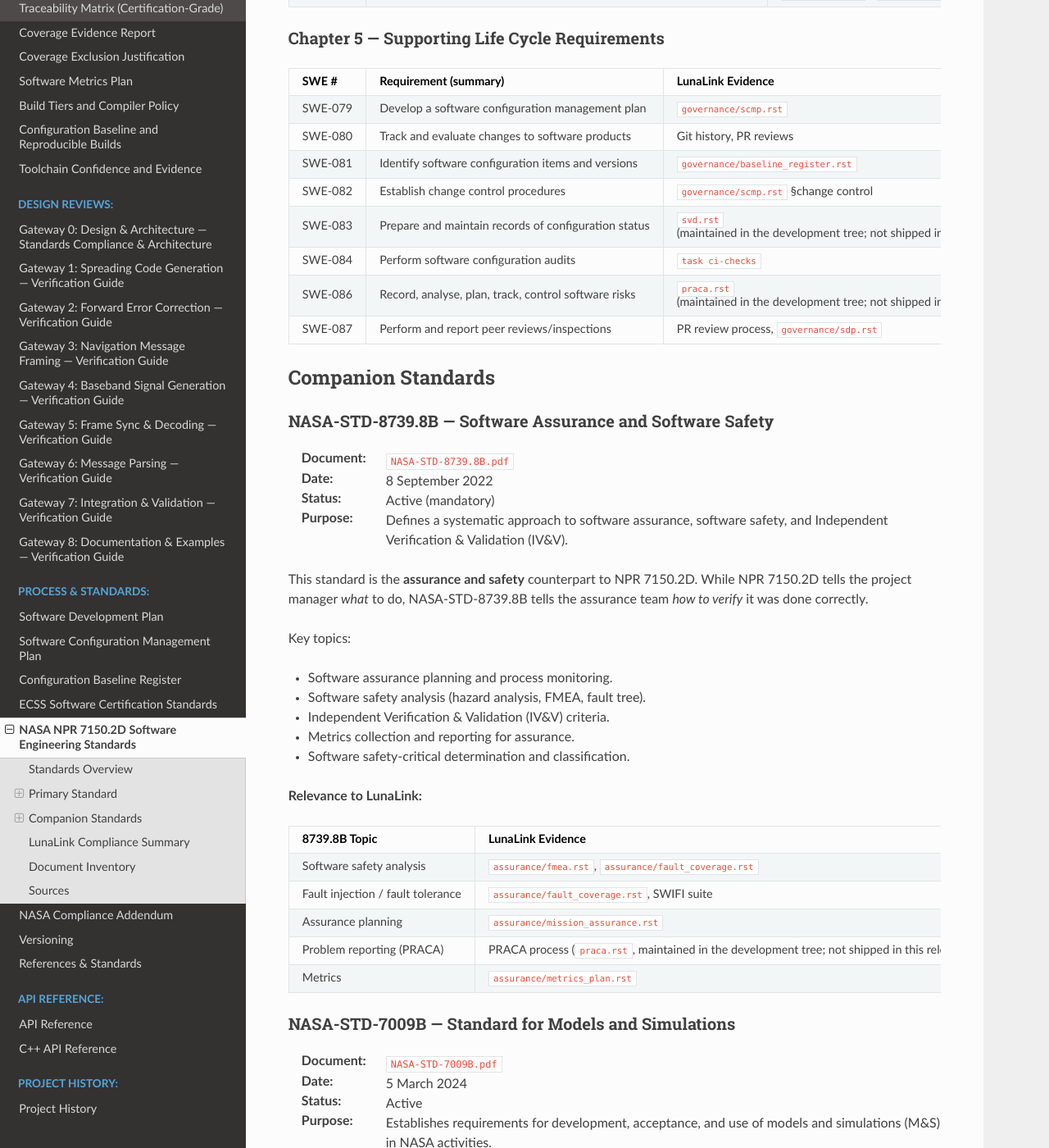
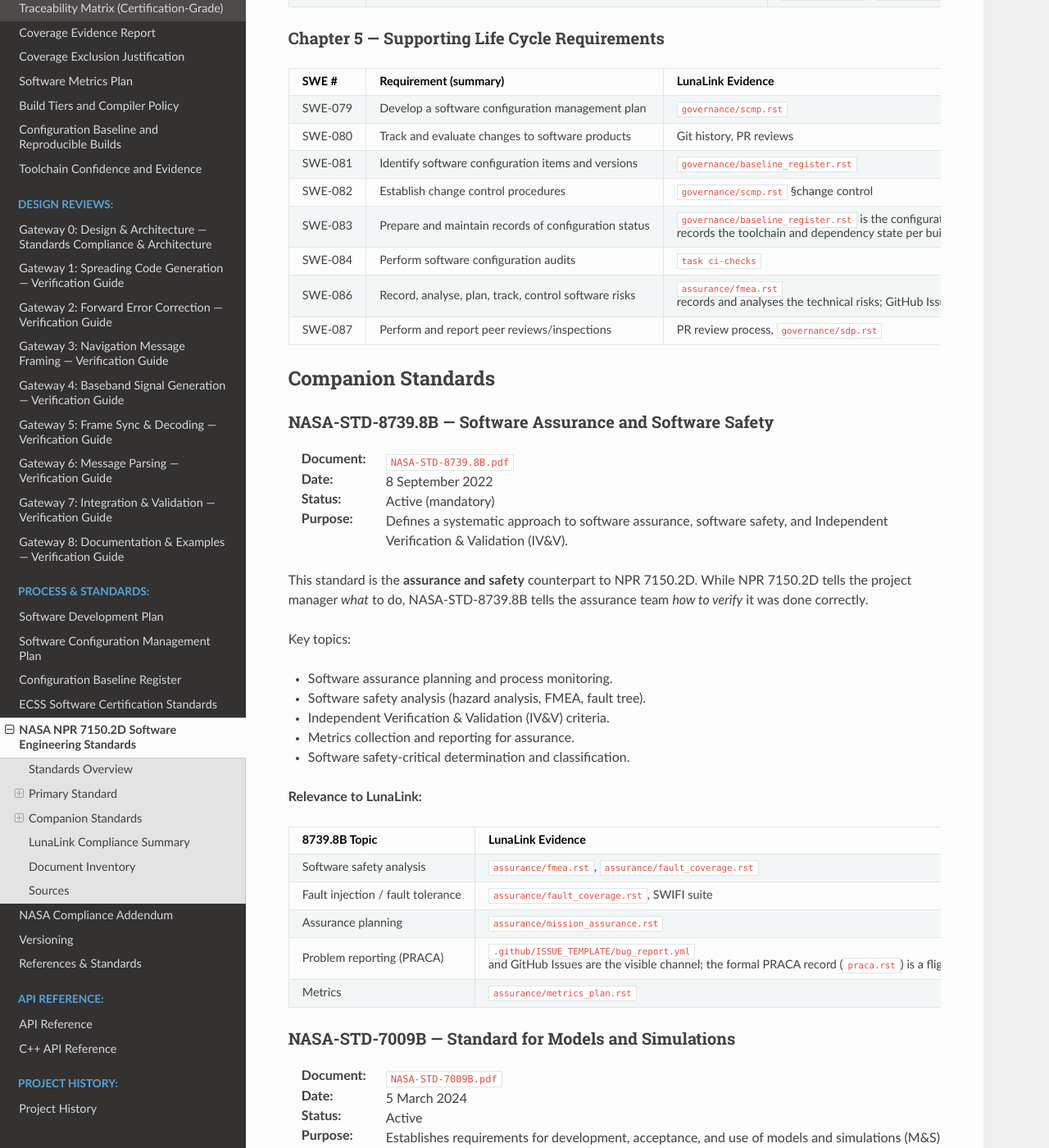
Before and after one commit to luar-space/lunalink, a Sphinx documentation site: the page built from docs/standards/nasa/npr7150_standards.rst, in a window 1280 px wide and 1400 px high, scrolled down 3226 px. Shown: the whole window at 82% size. Built offline with Sphinx 7.4.7 and the Read the Docs theme 3.1.0, drawn with Linux system fonts in a browser that asks for light colours; pages that are not in the unit, such as notebooks, are missing from menus; some of the changed text lies outside the part shown.

Commit message:
docs: stop citing documents that were never written
A reviewer who checks one citation in an assurance case and finds
nothing behind it stops trusting the other eight hundred. Four
documents were cited as if they existed.

The Software Safety Plan was named in five places: as a milestone
deliverable, as a review input, as the acceptance criteria for waivers,
in the configuration baseline's record of what was added at a tag, and
worst, as "Safety Plan SW-SAF-06" in the fault coverage report's
specification reference line. A requirement number quoted from a
document that does not exist is fabricated provenance, and it was the
first thing a reviewer would have chased.

The project's own NASA compliance matrix already had the honest answer
and nothing else was consistent with it: the safety-planning role is
discharged by the FMEA, the fault coverage report and the mission
assurance case. The SDP now states that outright, the other four sites
point at those three documents, and the invented requirement number is
gone. No safety plan was written to back-fill a cross-reference; a
document whose purpose is to satisfy a grep is worth less than saying
plainly that it does not exist.

The baseline register also claimed an OSS assessment and a
certification delta were baselined at v0.2.0-gw2. Neither exists in any
form, under any name. Removed from the record.

Separately, three flight-programme documents are genuinely withheld and
two of the citations said so without saying what stands in their place.
Six rows in the NPR 7150.2D table went further and offered an unshipped
document as a requirement's sole evidence, two of them marked Complete.
The compliance addendum already handled this correctly, marking such
rows "Partially satisfied" and naming the shipped substitute, so the
rest now follow it: the release tag, changelog and build manifest for
the version description; the baseline register for configuration
status; the FMEA and GitHub Issues for risk and problem reporting.

Verified: Sphinx builds clean under -W, doc metrics and traceability
gates pass, reference provenance verified.

Co-Authored-By: Claude Opus 5 <noreply@anthropic.com>

```diff
--- a/docs/assurance/fault_coverage.rst
+++ b/docs/assurance/fault_coverage.rst
@@ -2,7 +2,7 @@ Fault Coverage Report
 =====================
 
 **Document ID**: LUNALINK-FAULT-COV-001
-**Specification Reference**: ECSS-Q-ST-80C Rev.2 §5.5; method per ECSS-Q-HB-80-03A Rev.1; NPR 7150.2D SWE-027 (secondary); Safety Plan SW-SAF-06
+**Specification Reference**: ECSS-Q-ST-80C Rev.2 §5.5; method per ECSS-Q-HB-80-03A Rev.1; NPR 7150.2D SWE-027 (secondary)
 **Revision**: 2.0
 **Date**: 2026-03-20
 **Status**: Released — Competition Submission Baseline
--- a/docs/standards/nasa/npr7150_standards.rst
+++ b/docs/standards/nasa/npr7150_standards.rst
@@ -159,8 +159,10 @@ Chapter 4 — Software Engineering Life Cycle Requirements
      - ``cpp/tests/``, ``tests/``, ``task test``
    * - SWE-063
      - Provide a software version description for each release
-     - ``svd.rst`` (maintained in the development tree; not shipped in
-       this release)
+     - Annotated release tag, ``CHANGELOG.md`` and
+       ``assurance/evidence/build_manifest.json`` carry the shipped version
+       record; the formal SVD (``svd.rst``) is a flight-programme document
+       and is not shipped
    * - SWE-065
      - Establish and maintain test plans, procedures, tests, and reports
      - ``signal/validation_plan.rst``, CI workflows
@@ -234,15 +236,17 @@ Chapter 5 — Supporting Life Cycle Requirements
      - ``governance/scmp.rst`` §change control
    * - SWE-083
      - Prepare and maintain records of configuration status
-     - ``svd.rst`` (maintained in the development tree; not shipped in
-       this release)
+     - ``governance/baseline_register.rst`` is the configuration status
+       record; ``assurance/evidence/build_manifest.json`` records the
+       toolchain and dependency state per build
    * - SWE-084
      - Perform software configuration audits
      - ``task ci-checks``
    * - SWE-086
      - Record, analyse, plan, track, control software risks
-     - ``praca.rst`` (maintained in the development tree; not shipped in
-       this release)
+     - ``assurance/fmea.rst`` records and analyses the technical risks;
+       GitHub Issues track them, with severity classified by
+       ``.github/ISSUE_TEMPLATE/bug_report.yml``
    * - SWE-087
      - Perform and report peer reviews/inspections
      - PR review process, ``governance/sdp.rst``
@@ -287,8 +291,9 @@ Key topics:
    * - Assurance planning
      - ``assurance/mission_assurance.rst``
    * - Problem reporting (PRACA)
-     - PRACA process (``praca.rst``, maintained in the development tree;
-       not shipped in this release); ``.github/ISSUE_TEMPLATE/bug_report.yml``
+     - ``.github/ISSUE_TEMPLATE/bug_report.yml`` and GitHub Issues are the
+       visible channel; the formal PRACA record (``praca.rst``) is a
+       flight-programme document and is not shipped
    * - Metrics
      - ``assurance/metrics_plan.rst``
 
@@ -388,13 +393,13 @@ chapters:
      - Complete
      - ``governance/scmp.rst``, ``governance/baseline_register.rst``
    * - Problem Reporting (SWE-086/087)
-     - Complete
-     - ``praca.rst`` (maintained in the development tree; not shipped in
-       this release)
+     - Partial
+     - GitHub Issues and the bug-report template are the shipped channel;
+       the formal PRACA record is a flight-programme document
    * - Software Version Description (SWE-063)
-     - Complete
-     - ``svd.rst`` (maintained in the development tree; not shipped in
-       this release)
+     - Partial
+     - Release tag, ``CHANGELOG.md`` and ``build_manifest.json`` carry the
+       shipped version record; the formal SVD is a flight-programme document
    * - Fault Injection Testing (SWE-192)
      - Complete
      - 42 SWIFI test cases covering 34 scenarios (see
```
Also changed, not shown: docs/governance/baseline_register.rst (+9 -6 lines), docs/governance/sdp.rst (+33 -4 lines).
